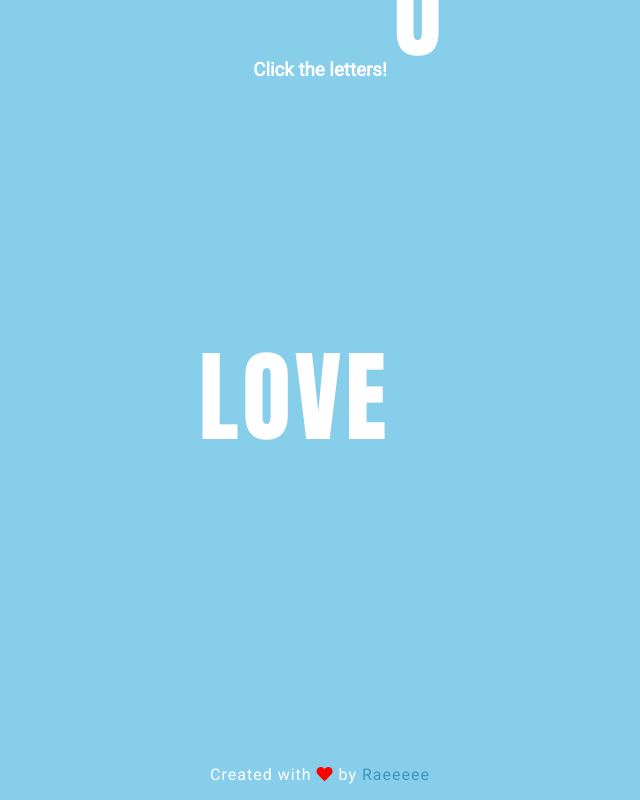
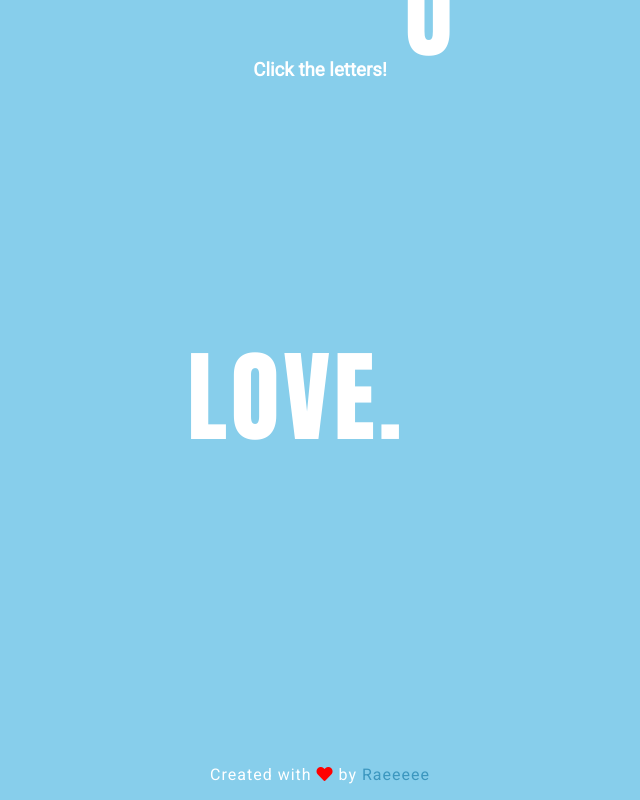
Before and after one commit to mraehanakbar/gabut, a plain HTML site: page index.html in a window 1280 px wide. Shown: the whole page, without its empty margins (320-960 px from the left). Drawn offline with Linux system fonts and the light colour scheme.

Commit message:
Update index.html

```diff
--- a/index.html
+++ b/index.html
@@ -14,7 +14,7 @@
 	<span>O</span>
 	<span>V</span>
 	<span>E</span>
-	<span> </span>
+	<span>.</span>
 	<span>U</span>
 </div>
 <footer>
```
